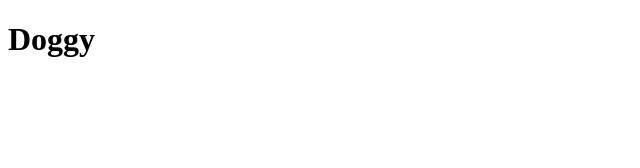
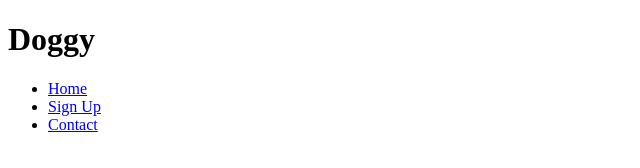
Before and after one commit to Marty97m/Doggy, a plain HTML site: page index.html in a window 1280 px wide. Shown: the whole page, without its empty margins (0-640 px from the left). Drawn offline with Linux system fonts and the light colour scheme.

Commit message:
creat a navbar

```diff
--- a/index.html
+++ b/index.html
@@ -9,6 +9,13 @@
 <body>
     <div>
         <h1>Doggy</h1>
+        <nav>
+            <ul>
+                <li><a href="#">Home</a></li>
+                <li><a href="#">Sign Up</a></li>
+                <li><a href="#">Contact</a></li>
+              </ul>
+        </nav>
     </div>
 
 </body>
```
